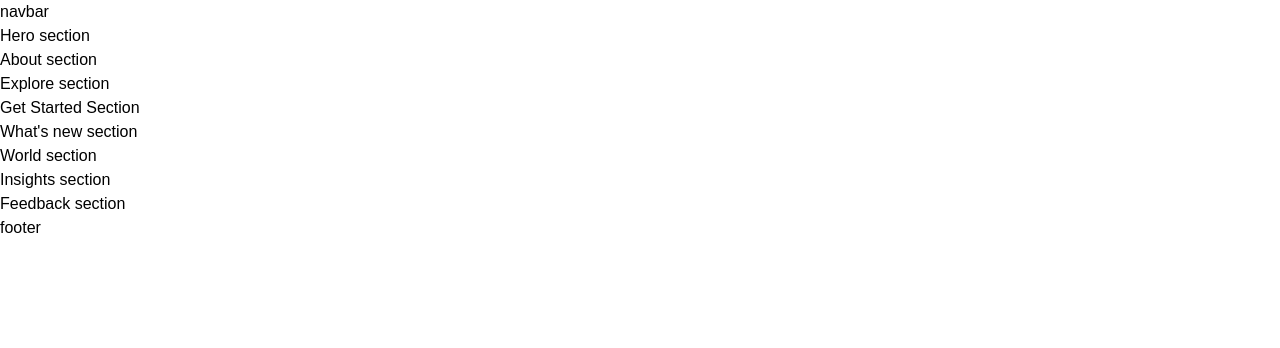
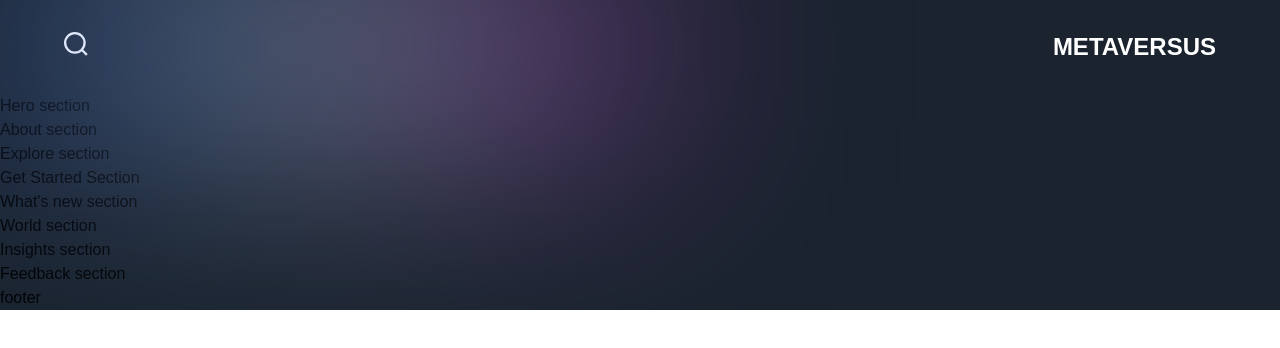
Before and after one commit to Gothician/METAVERSUS, a Next.js app: page / in a window 1280 px wide. Shown: the top 348 px of the page. Built offline with nearby package versions, Linux system fonts and the light colour scheme; a web font is replaced by a local one.

Commit message:
Navbar initiated

```diff
--- a/app/page.js
+++ b/app/page.js
@@ -1,8 +1,17 @@
 import { Footer, Navbar } from '../components';
-import { About, Explore, Feedback, GetStarted, Hero, Insights, WhatsNew, World } from '../sections';
+import {
+  About,
+  Explore,
+  Feedback,
+  GetStarted,
+  Hero,
+  Insights,
+  WhatsNew,
+  World,
+} from '../sections';
 
 const Page = () => (
-  <div>
+  <div className="bg-primary-black overflow-hidden">
     <Navbar />
     <Hero />
     <About />
--- a/components/Navbar.jsx
+++ b/components/Navbar.jsx
@@ -1,9 +1,29 @@
 'use client';
 
+import { motion } from 'framer-motion';
+
+import styles from '../styles';
+import { navVariants } from '../utils/motion';
+
 const Navbar = () => (
-  <nav>
-    navbar
-  </nav>
+  <motion.nav
+    variants={navVariants}
+    initial="hidden"
+    whileInView="show"
+    className={`${styles.xPaddings} py-8 relative`}
+  >
+    <div className="absolute w-[50%] inset-0 gradient-01" />
+    <div className={`${styles.innerWidth} mx-auto flex justify-between gap-8`}>
+      <img
+        src="/search.svg"
+        alt="search"
+        className="w-[24px] h-[24px] object-contain"
+      />
+      <h2 className="font-extrabold text-[24px] leading-[30px] text-white">
+        METAVERSUS
+      </h2>
+    </div>
+  </motion.nav>
 );
 
 export default Navbar;
```
